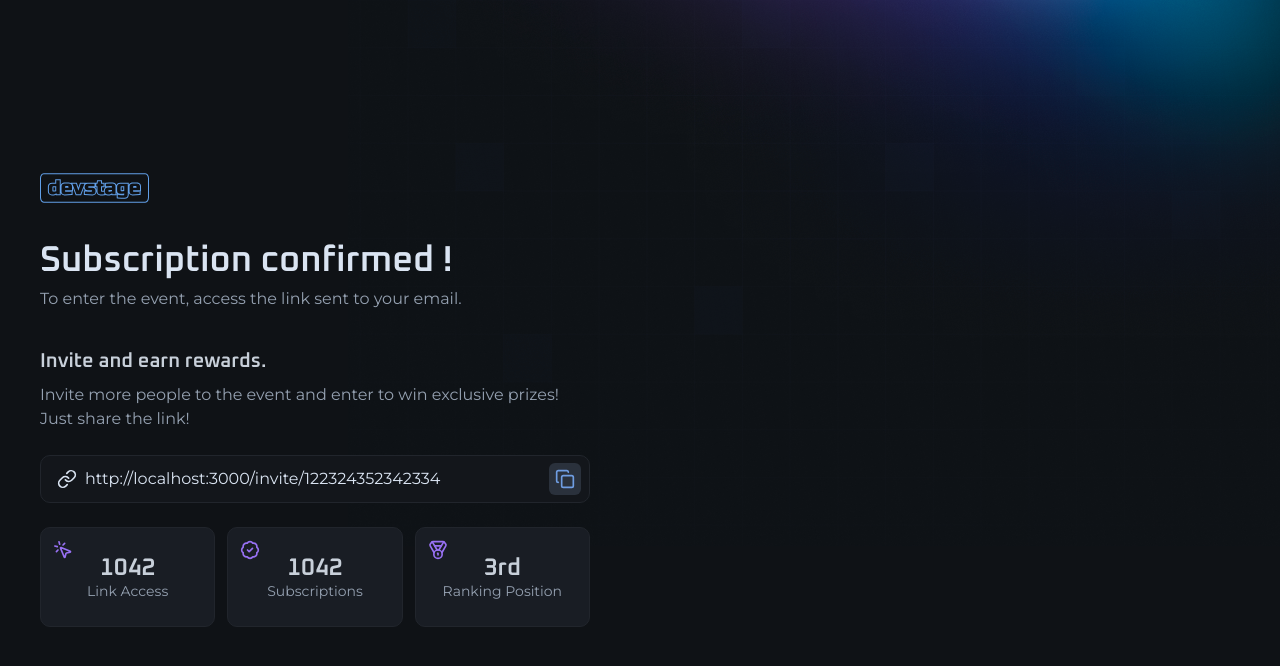
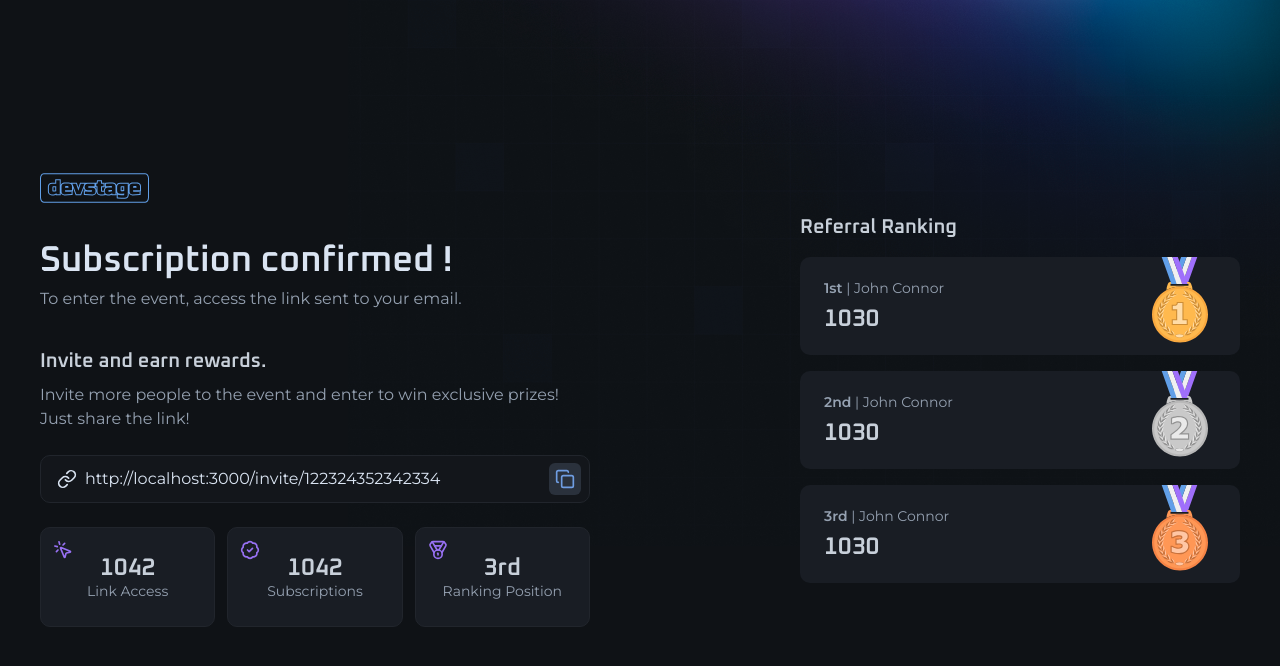
Before and after one commit to davi-p-oliveira-11/Suggestify-Client-Typescript, a Next.js app: page /invite in a window 1280 px wide. Shown: the top 666 px of the page. Built offline with nearby package versions, Linux system fonts and the light colour scheme.

Commit message:
finished ivite page layout

```diff
--- a/src/app/invite/page.tsx
+++ b/src/app/invite/page.tsx
@@ -9,7 +9,11 @@ import {
   MousePointerClick,
 } from 'lucide-react'
 import Image from 'next/image'
+
 import logo from '../../assets/logo.svg'
+import cooper from '../../assets/medal-cooper.svg'
+import gold from '../../assets/medal-gold.svg'
+import silver from '../../assets/medal-silver.svg'
 
 export default function InvitePage() {
   return (
@@ -88,6 +92,46 @@ export default function InvitePage() {
           </div>
         </div>
       </div>
+
+      <div className="w-full max-w-[440px] space-y-5">
+        <h2 className="text-gray-200 text-xl font-heading font-semibold leading-none">
+          Referral Ranking
+        </h2>
+
+        <div className="space-y-4">
+          <div className="relative rounded-xl bg-gray-700 border-gray-600 p-6 flex flex-col justify-center gap-3">
+            <span className="text-sm text-gray-300 leading-none">
+              <span className="font-semibold">1st</span> | John Connor
+            </span>
+
+            <span className="font-heading text-2xl font-semibold text-gray-200 leading-none">
+              1030
+            </span>
+
+            <Image src={gold} alt="" className="absolute top-0 right-8" />
+          </div>
+
+          <div className="relative rounded-xl bg-gray-700 border-gray-600 p-6 flex flex-col justify-center gap-3">
+            <span className="text-sm text-gray-300 leading-none">
+              <span className="font-semibold">2nd</span> | John Connor
+            </span>
+            <span className="font-heading text-2xl font-semibold text-gray-200 leading-none">
+              1030
+            </span>
+            <Image src={silver} alt="" className="absolute top-0 right-8" />
+          </div>
+
+          <div className="relative rounded-xl bg-gray-700 border-gray-600 p-6 flex flex-col justify-center gap-3">
+            <span className="text-sm text-gray-300 leading-none">
+              <span className="font-semibold">3rd</span> | John Connor
+            </span>
+            <span className="font-heading text-2xl font-semibold text-gray-200 leading-none">
+              1030
+            </span>
+            <Image src={cooper} alt="" className="absolute top-0 right-8" />
+          </div>
+        </div>
+      </div>
     </div>
   )
 }
```
